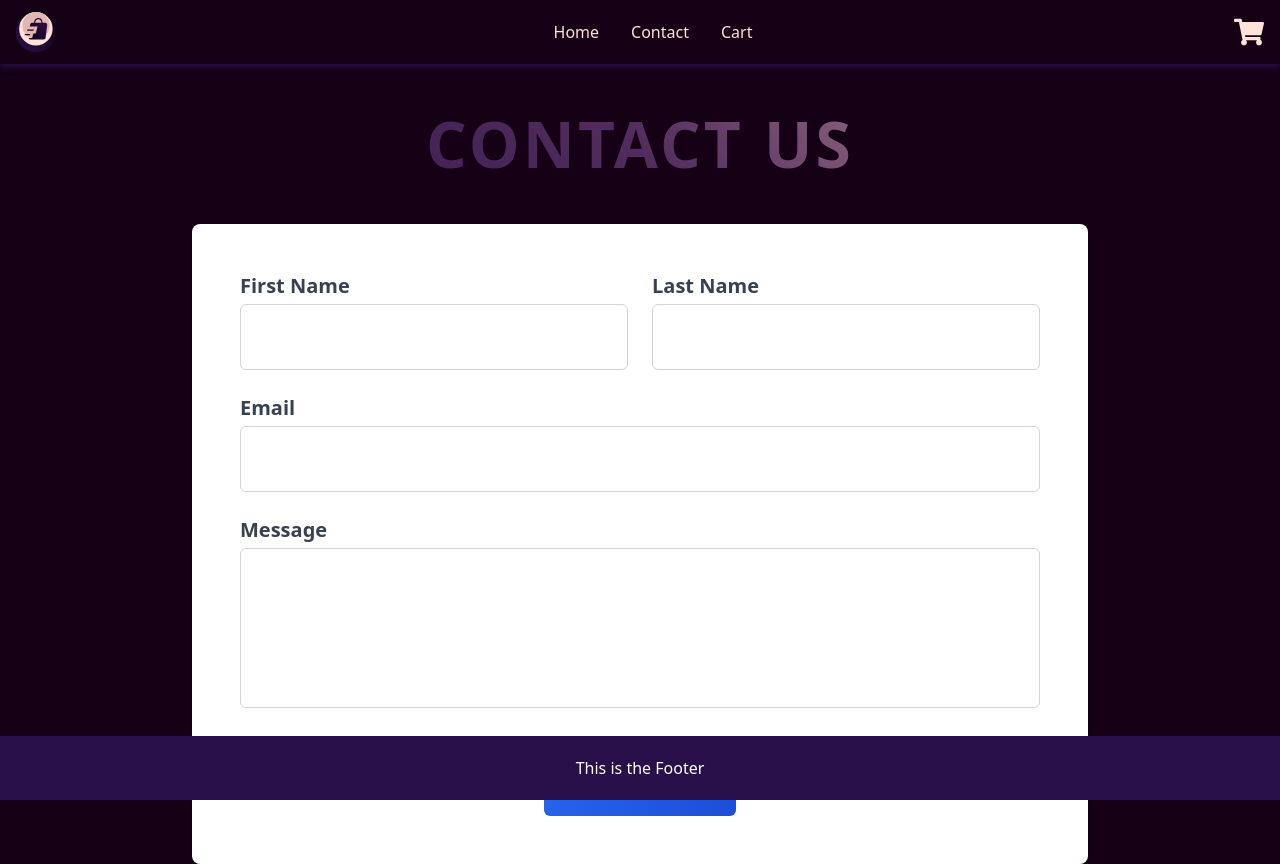
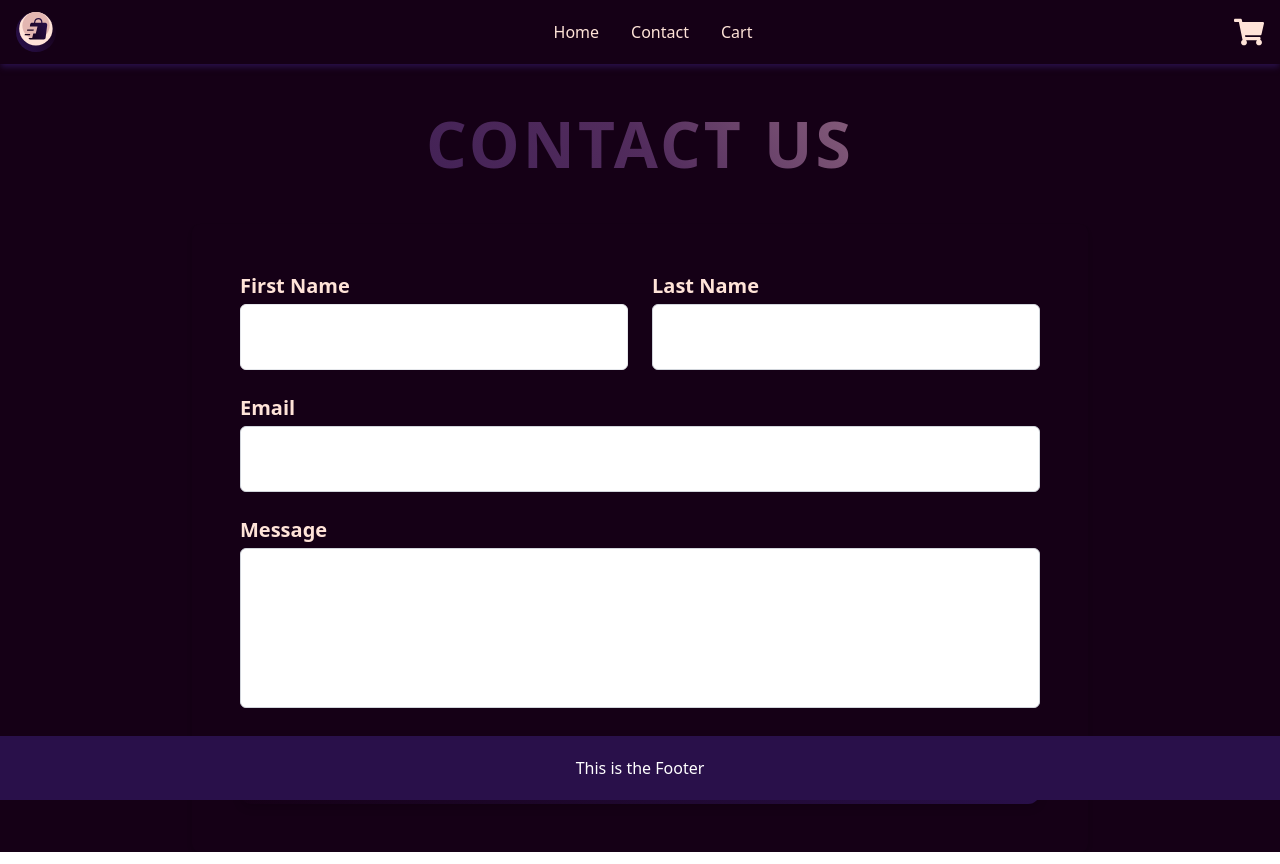
Before and after one commit to jonhavbra87/fef-ca, a React (Vite) app: page /contact in a window 1280 px wide. Built offline with nearby package versions, Linux system fonts and the light colour scheme.

Commit message:
Form complete. Added Cart Page.

```diff
--- a/src/App.tsx
+++ b/src/App.tsx
@@ -5,18 +5,20 @@ import Layout from './components/Layout';
 import Products from './pages/Products';
 import ProductDetails from './pages/ProductDetails';
 import Contact from './pages/Contact';
+import CartPage from './pages/CartPage';
 import NotFound from './pages/NotFound';
 
 
 
 function App() {
   return (
-    <div className="bg-darkPurple text-white">
+    <div className="bg-darkPurple text-cream">
       <Routes>
         <Route path="/" element={<Layout />}>
         <Route index element={<Products />} />
           <Route path="product/:id" element={<ProductDetails />} />
           <Route path="contact" element={<Contact />} />
+          <Route path="cart" element={<CartPage />} />
           <Route path="*" element={<NotFound />} />
         </Route>
       </Routes>
--- a/src/components/Header/index.tsx
+++ b/src/components/Header/index.tsx
@@ -9,12 +9,14 @@ function Header() {
   return (
     <header className="bg-darkPurple w-full flex items-center fixed top-0 justify-between p-4 h-16  shadow-[0_4px_6px_-1px_#29104A] z-50">
    <div className="flex items-center">
+    <span className='sr-only'>Logo</span>
         <img src={Logo} alt="eCom logo" className="h-10 mr-4" />
       </div>
 
       <Nav />
 
       <div className="relative text-cream text-3xl cursor-pointer">
+        <span className="sr-only">Cart</span>
         <FaShoppingCart />
         {count > 0 && (
           <span className="absolute -top-2 -right-2 bg-blush text-white text-xs w-5 h-5 flex items-center justify-center rounded-full">
--- a/src/components/Layout/index.tsx
+++ b/src/components/Layout/index.tsx
@@ -8,7 +8,7 @@ function Layout() {
   return (
     <div>
       <Header />
-      <main className="pt-16">
+      <main className="pt-16 bg-darkPurple">
         <Outlet />
       </main>
       <Footer />
--- /dev/null
+++ b/src/pages/CartPage/index.tsx
@@ -0,0 +1,12 @@
+
+function CartPage() {
+
+  return (
+    <div className="bg-darkPurple ">
+      <h1>Cart</h1>
+      <p>This is cart page</p>
+    </div>
+  );
+}
+
+export default CartPage;
--- /dev/null
+++ b/src/pages/CheckoutSuccess/index.tsx
@@ -0,0 +1,10 @@
+
+function CheckoutSuccess() {
+  return (
+    <div>
+      <h1>Checkout Success</h1>
+    </div>
+  );
+}
+
+export default CheckoutSuccess;
--- a/src/pages/Contact/index.tsx
+++ b/src/pages/Contact/index.tsx
@@ -2,6 +2,8 @@ import { useForm } from 'react-hook-form';
 import { yupResolver } from '@hookform/resolvers/yup';
 import * as yup from 'yup';
 import GradientHeading from '../../styles/GradientHeading';
+import { GradientButton } from '../../styles/GradientButton';
+
 //import { FormData } from '../../types/FormData'
 
 // Valideringsskjema ved bruk av Yup
@@ -46,31 +48,34 @@ type FormData = yup.InferType<typeof schema>;
     const {
       register,
       handleSubmit,
-      formState: { errors },
+      formState: { errors }, reset
     } = useForm<FormData>({
       resolver: yupResolver(schema),
     });
 
   function onSubmit(data: FormData) {
     console.log(data);
+    alert('Your message has been sent!');
+    reset();
+    //refresh page
   }
 
   return (
     <div>
     <GradientHeading>Contact Us</GradientHeading>
     <form
-      className="flex flex-col gap-6 p-8 max-w-xl mx-auto bg-white rounded-lg shadow-md
+      className="flex flex-col gap-6 p-8 max-w-xl mx-auto bg-darkPurple rounded-lg shadow-md
                 md:max-w-2xl lg:max-w-3xl lg:p-10 xl:max-w-4xl xl:p-12"
       onSubmit={handleSubmit(onSubmit)}
     >
       <div className="grid grid-cols-1 gap-6 md:grid-cols-2 lg:grid-cols-2">
         <div className="flex flex-col">
-          <label htmlFor="firstName" className="mb-1 font-semibold text-gray-700 text-lg lg:text-xl">
+          <label htmlFor="firstName" className="mb-1 font-semibold text-cream text-lg lg:text-xl">
             First Name
           </label>
           <input
             id="firstName"
-            className="border border-gray-300 p-4 rounded-md focus:outline-none focus:ring-2 focus:ring-blue-500
+            className="border text-black p-4 rounded-md focus:outline-none focus:ring-2 focus:ring-rosewood
                       transition-all duration-300 ease-in-out lg:p-5"
             {...register('firstName')}
           />
@@ -80,12 +85,12 @@ type FormData = yup.InferType<typeof schema>;
         </div>
 
         <div className="flex flex-col">
-          <label htmlFor="lastName" className="mb-1 font-semibold text-gray-700 text-lg lg:text-xl">
+          <label htmlFor="lastName" className="mb-1 font-semibold text-cream text-lg lg:text-xl">
             Last Name
           </label>
           <input
             id="lastName"
-            className="border border-gray-300 p-4 rounded-md focus:outline-none focus:ring-2 focus:ring-blue-500
+            className="border text-black border-gray-300 p-4 rounded-md focus:outline-none focus:ring-2 focus:ring-rosewood
                       transition-all duration-300 ease-in-out lg:p-5"
             {...register('lastName')}
           />
@@ -96,13 +101,13 @@ type FormData = yup.InferType<typeof schema>;
       </div>
 
       <div className="flex flex-col">
-        <label htmlFor="email" className="mb-1 font-semibold text-gray-700 text-lg lg:text-xl">
+        <label htmlFor="email" className="mb-1 font-semibold text-cream text-lg lg:text-xl">
           Email
         </label>
         <input
           id="email"
           type="email"
-          className="border border-gray-300 p-4 rounded-md focus:outline-none focus:ring-2 focus:ring-blue-500
+          className="border text-black border-gray-300 p-4 rounded-md focus:outline-none focus:ring-2 focus:ring-rosewood
                     transition-all duration-300 ease-in-out lg:p-5"
           {...register('email')}
         />
@@ -112,12 +117,12 @@ type FormData = yup.InferType<typeof schema>;
       </div>
 
       <div className="flex flex-col">
-        <label htmlFor="body" className="mb-1 font-semibold text-gray-700 text-lg lg:text-xl">
+        <label htmlFor="body" className="mb-1 font-semibold text-cream text-lg lg:text-xl">
           Message
         </label>
         <textarea
           id="body"
-          className="border border-gray-300 p-4 rounded-md focus:outline-none focus:ring-2 focus:ring-blue-500
+          className="border text-black border-gray-300 p-4 rounded-md focus:outline-none focus:ring-2 focus:ring-rosewood
                     transition-all duration-300 ease-in-out resize-none lg:p-5 lg:h-40"
           {...register('body')}
         />
@@ -126,14 +131,12 @@ type FormData = yup.InferType<typeof schema>;
         )}
       </div>
 
-      <button
+      <GradientButton
         type="submit"
-        className="mt-6 p-4 w-full rounded-md bg-gradient-to-r from-blue-600 to-blue-700 text-white text-lg
-                  font-bold hover:from-blue-700 hover:to-blue-800 focus:outline-none focus:ring-2 focus:ring-offset-2
-                  focus:ring-blue-500 transition-all duration-300 lg:w-auto lg:self-center xl:px-16"
+        className="mt-6 py-6 w-full self-center "
       >
         Submit
-      </button>
+      </GradientButton>
     </form>
     </div>
   );
```
